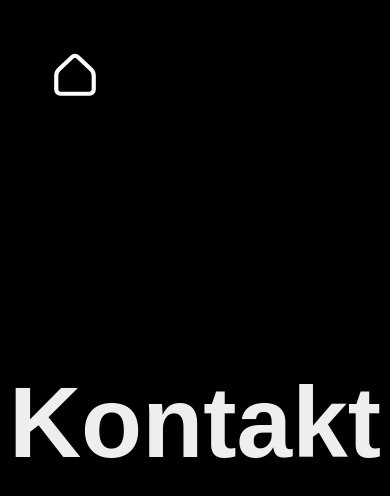
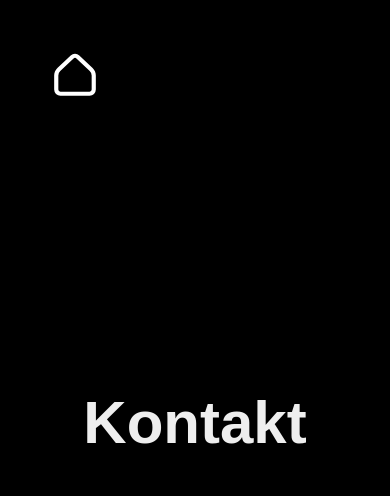
Before and after one commit to JLoosman/Portfolio, a SvelteKit app: page /kontakt in a window 390 px wide. Shown: the top 496 px of the page. Built offline with nearby package versions, Linux system fonts and the light colour scheme; a web font is replaced by a local one.

Commit message:
Front Page and Title of every Page are now responsive

```diff
--- a/src/app.css
+++ b/src/app.css
@@ -6,3 +6,16 @@
   box-sizing: border-box;
   font-family: Aldrich, sans-serif;
 }
+
+body {
+  background-color: #000;
+}
+
+@media only screen and (max-width: 790px) {
+    h1 {
+      font-size: 60px !important;
+    }
+    h2 {
+      font-size: 30px !important;
+    }
+  }
--- a/src/routes/+page.svelte
+++ b/src/routes/+page.svelte
@@ -39,7 +39,6 @@
     flex-wrap: wrap;
     overflow: hidden;
     background-color: #000;
-    /* could also be #111, gives kind of spotlight effect*/
   }
 
   .overlay {
@@ -68,10 +67,11 @@
     font-size: 100px;
     font-family: Aldrich, sans-serif;
     z-index: 1;
+    text-align: center;
   }
 
   section {
-    padding: 20px 250px;
+    padding: 20px 20%;
     height: 60%;
     width: 100%;
     background-color: #000;
```
